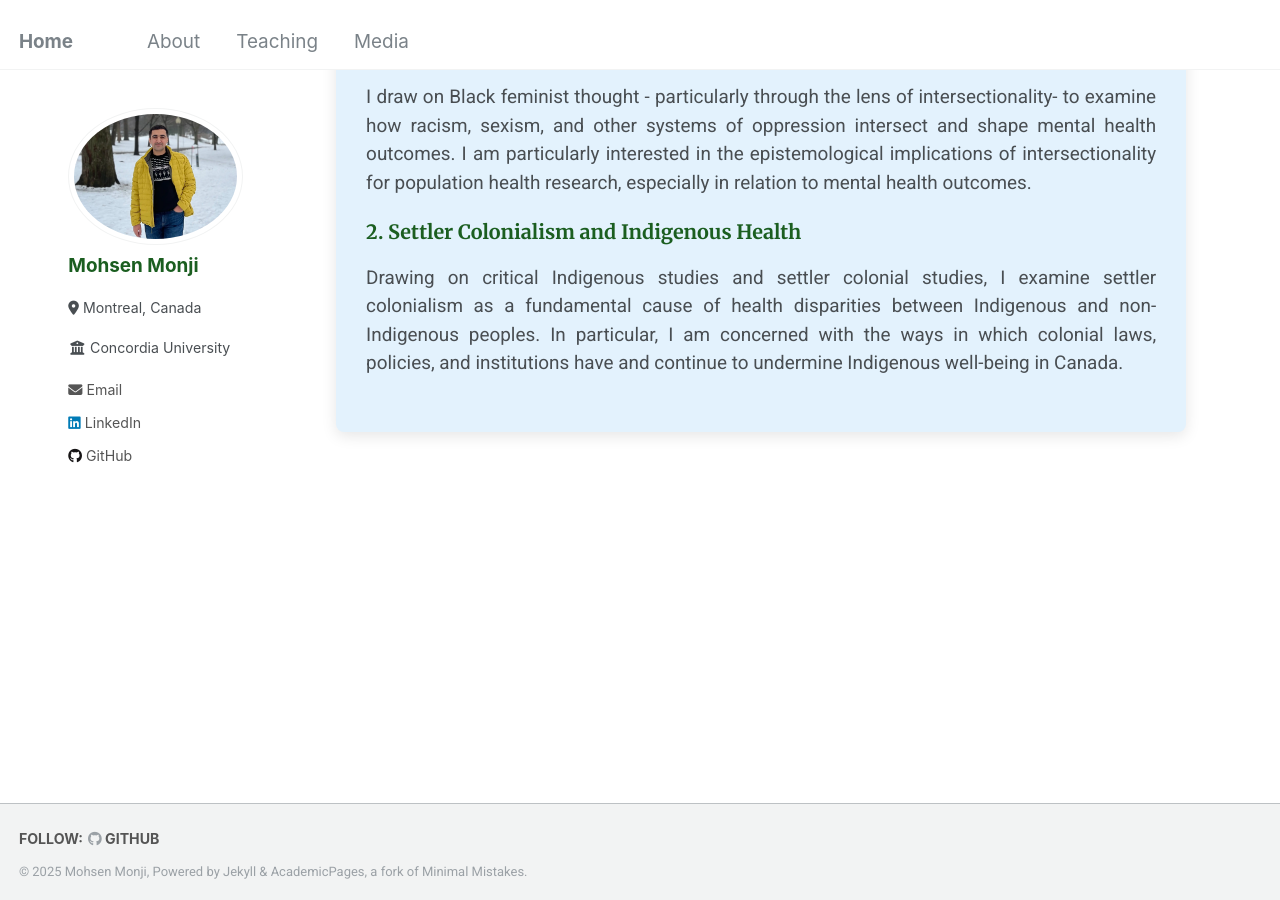
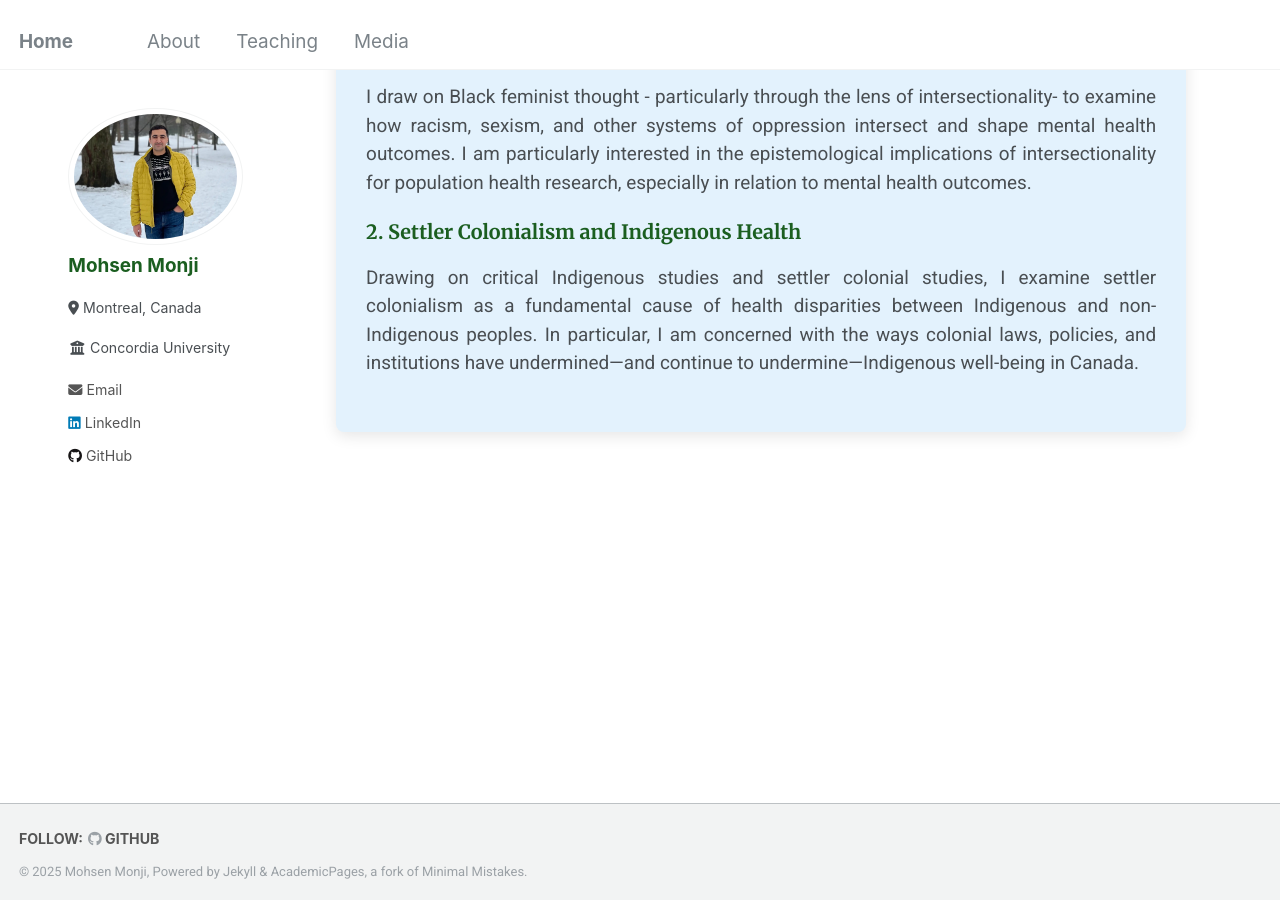
Before and after one commit to Mohsnmonji/mohsnmonji.github.io, a Jekyll site: the page built from about-me.md, in a window 1280 px wide and 900 px high, scrolled down 1047 px. Built offline with Jekyll 4.4.1, drawn with Linux system fonts in a browser that asks for light colours.

Commit message:
Update about-me.md

```diff
--- a/about-me.md
+++ b/about-me.md
@@ -85,7 +85,7 @@ author_profile: true
 
   <h4>2. Settler Colonialism and Indigenous Health</h4>
   <p>
-    Drawing on critical Indigenous studies and settler colonial studies, I examine settler colonialism as a fundamental cause of health disparities between Indigenous and non-Indigenous peoples. In particular, I am concerned with the ways in which colonial laws, policies, and institutions have and continue to undermine Indigenous well-being in Canada.
+    Drawing on critical Indigenous studies and settler colonial studies, I examine settler colonialism as a fundamental cause of health disparities between Indigenous and non-Indigenous peoples. In particular, I am concerned with the ways colonial laws, policies, and institutions have undermined—and continue to undermine—Indigenous well-being in Canada.
   </p>
 
 
```
